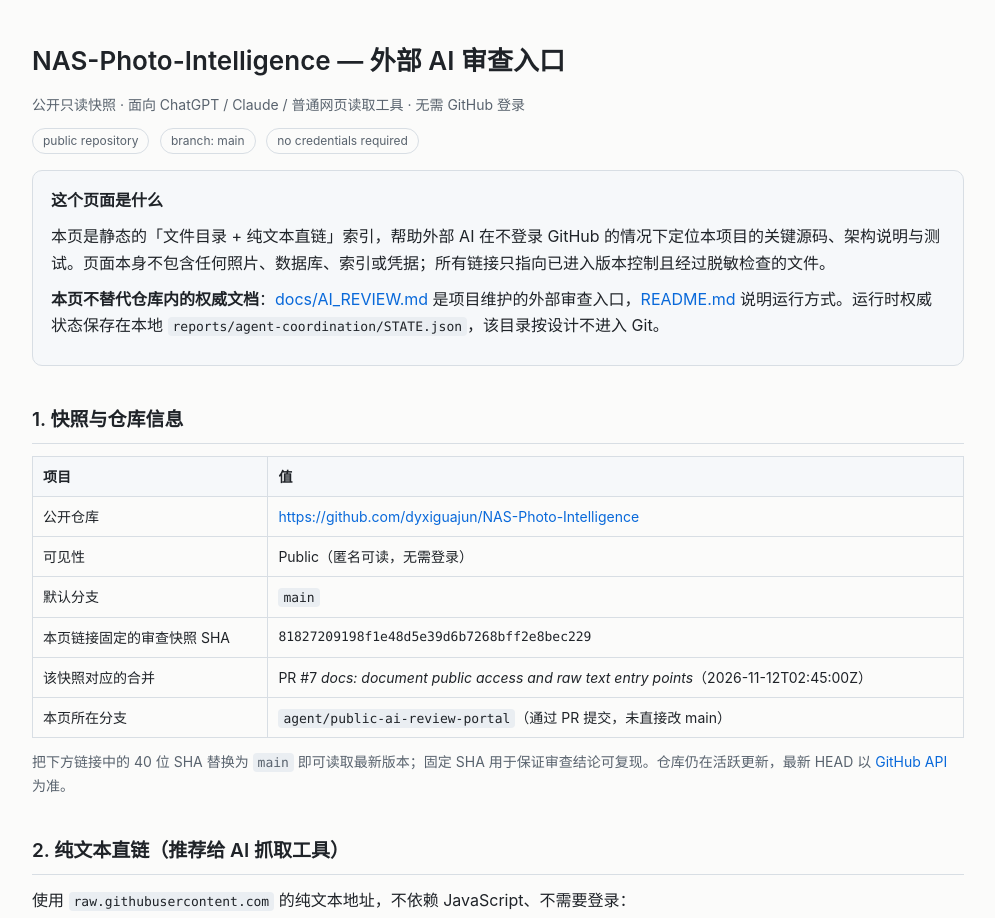
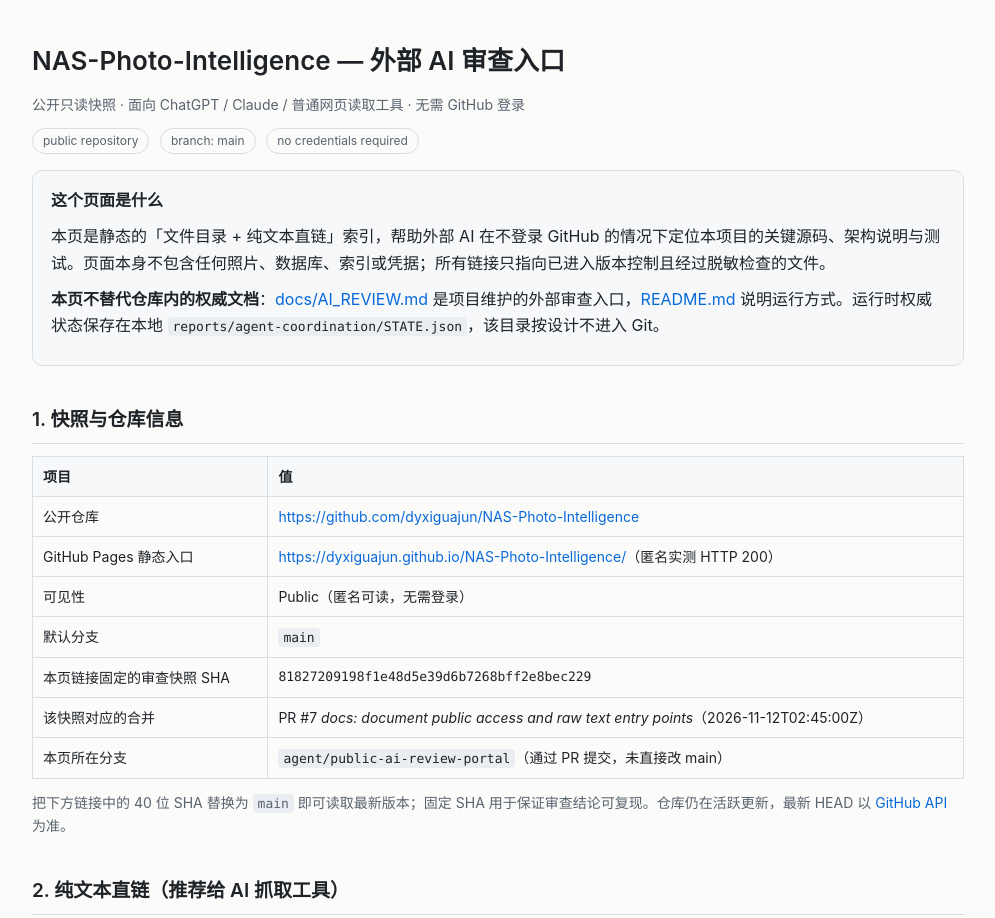
Before and after one commit to dyxiguajun/NAS-Photo-Intelligence, a plain HTML site: page docs/index.html in a window 1280 px wide. Shown: the top 918 px of the page, without its empty margins (142-1137 px from the left). Drawn offline with Linux system fonts and the light colour scheme.

Commit message:
docs: record successful Pages build and anonymous verification results

```diff
--- a/docs/index.html
+++ b/docs/index.html
@@ -56,6 +56,7 @@ footer{margin-top:48px;padding-top:16px;border-top:1px solid var(--border);color
 <table>
 <tr><th>项目</th><th>值</th></tr>
 <tr><td>公开仓库</td><td><a href="https://github.com/dyxiguajun/NAS-Photo-Intelligence">https://github.com/dyxiguajun/NAS-Photo-Intelligence</a></td></tr>
+<tr><td>GitHub Pages 静态入口</td><td><a href="https://dyxiguajun.github.io/NAS-Photo-Intelligence/">https://dyxiguajun.github.io/NAS-Photo-Intelligence/</a>（匿名实测 HTTP 200）</td></tr>
 <tr><td>可见性</td><td>Public（匿名可读，无需登录）</td></tr>
 <tr><td>默认分支</td><td><code>main</code></td></tr>
 <tr><td>本页链接固定的审查快照 SHA</td><td class="mono">81827209198f1e48d5e39d6b7268bff2e8bec229</td></tr>
@@ -181,7 +182,7 @@ python tools/maintenance/scan_secrets.py</code></pre>
 <p class="meta">注意：<code>pyproject.toml</code> 声明 Python ≥3.11，但视觉依赖 numpy/scipy 要求 ≥3.12，CI 因此只跑 3.12/3.13。此差异已记录在仓库文档中，尚未统一。</p>
 
 <h2>6. 匿名访问实测与已知限制</h2>
-<p>2026-11-11（America/Los_Angeles）使用不带任何凭证的请求实测：github.com 普通文件页、<code>raw.githubusercontent.com</code>、GitHub API、jsDelivr 镜像均为 <span class="ok">HTTP 200</span>；不存在的路径为 <span class="ok">HTTP 404</span>（表示未发布，不是 401/403 权限拒绝）。完整逐条记录见 <a href="ai-portal/ACCESS_REPORT.md">ACCESS_REPORT.md</a>。</p>
+<p>2026-11-11（America/Los_Angeles）使用不带任何凭证的请求实测：github.com 普通文件页、<code>raw.githubusercontent.com</code>、GitHub API、jsDelivr 镜像与 <a href="https://dyxiguajun.github.io/NAS-Photo-Intelligence/">本 Pages 站点</a>均为 <span class="ok">HTTP 200</span>；不存在的路径为 <span class="ok">HTTP 404</span>（表示未发布，不是 401/403 权限拒绝）。完整逐条记录见 <a href="ai-portal/ACCESS_REPORT.md">ACCESS_REPORT.md</a>。</p>
 <div class="card">
 <p><span class="warn">重要限制（不是仓库权限问题）</span></p>
 <p>实测中 <code>curl</code>、浏览器、<code>ChatGPT-User</code>、<code>GPTBot</code>、<code>OAI-SearchBot</code>、<code>Claude-User</code>、<code>ClaudeBot</code> 等 UA 对 github.com 的服务端响应全部为 <strong>HTTP 200</strong>，GitHub 并未按 UA 在 HTTP 层拦截。但 <a href="https://github.com/robots.txt">github.com/robots.txt</a> 针对这些 AI UA 明确包含 <code>Disallow: /*/tree/</code>、<code>Disallow: /*/raw/</code>、<code>Disallow: /*/blame/</code> 等规则。遵守 robots.txt 的 ChatGPT / Claude 网页抓取工具可能因此<strong>拒绝打开 github.com 的目录页与 /raw/ 页面</strong>，即便链接本身返回 200。</p>
```
Also changed, not shown: docs/ai-portal/manifest.json, 1 other file.
